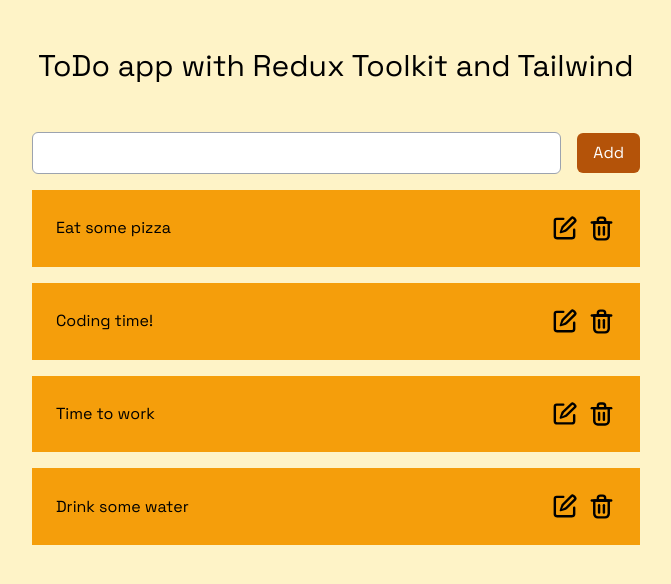
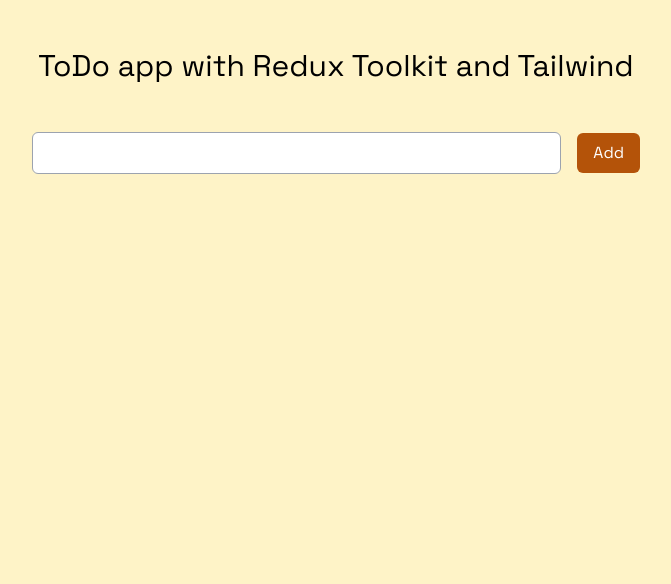
Before and after one commit to linch433/todo-app, a React (Vite) app: page / in a window 1280 px wide. Shown: the top 584 px of the page, without its empty margins (304-975 px from the left). Built offline with nearby package versions, Linux system fonts and the light colour scheme.

Commit message:
Fixed bug with delete action Remove mockData with tasks Add new component with button and icon in it Remove index by map method for array and change key by id

```diff
--- a/src/components/TaskViewComponent.jsx
+++ b/src/components/TaskViewComponent.jsx
@@ -2,11 +2,11 @@
 import {useDispatch} from "react-redux";
 import {deleteTask, updateTask} from "../store/features/taskSlicer.js";
 import PropTypes from "prop-types";
+import ButtonIcon from "../style/ButtonIcon.jsx";
 
 import deleteIcon from '../assets/deleteIcon.svg';
 import doneIcon from '../assets/doneIcon.svg';
 import updateIcon from '../assets/updateIcon.svg';
-
 
 function TaskViewComponent({taskName}) {
   const [newTask, setNewTask] = useState(taskName?.task);
@@ -36,20 +36,26 @@
             setNewTask(e.target.value);
           }}
           className={`${isInputDisabled === true ? `bg-transparent` : `bg-amber-200`}`}/>
-        <button
-          className={`${isInputDisabled === true ? `hidden` : ``}`}
-          onClick={() => handleUpdateTask()}
-        >
-          <img src={doneIcon} alt='Done button' className='w-[1.8rem]'/>
-        </button>
+        <ButtonIcon
+          onClickFunction={handleUpdateTask}
+          srcForImage={doneIcon}
+          alt='Delete button'
+          className={`${isInputDisabled === true ? `hidden` : ``} w-[1.8rem]`}
+        />
       </div>
       <div className='flex justify-center items-center gap-2'>
-        <button onClick={() => handleUpdateTask()}>
-          <img src={updateIcon} alt='Update button' className='w-[1.8rem]'/>
-        </button>
-        <button onClick={() => handleDeleteTask()}>
-          <img src={deleteIcon} alt='Delete button' className='w-[1.8rem]'/>
-        </button>
+        <ButtonIcon
+          onClickFunction={handleUpdateTask}
+          srcForImage={updateIcon}
+          alt='Update button'
+          className='w-[1.8rem]'
+        />
+        <ButtonIcon
+          onClickFunction={handleDeleteTask}
+          srcForImage={deleteIcon}
+          alt='Delete button'
+          className='w-[1.8rem]'
+        />
       </div>
     </div>
   );
--- a/src/data/tasksData.js
+++ /dev/null
@@ -1,18 +0,0 @@
-export const TasksData = [
-  {
-    id: 1,
-    task: "Eat some pizza",
-  },
-  {
-    id: 2,
-    task: "Coding time!",
-  },
-  {
-    id: 3,
-    task: "Time to work",
-  },
-  {
-    id: 4,
-    task: "Drink some water",
-  },
-];
--- a/src/pages/HomePage.jsx
+++ b/src/pages/HomePage.jsx
@@ -43,8 +43,8 @@
             Add
           </button>
         </div>
-        {tasksList.map((item, index) => (
-          <TaskViewComponent key={index} taskName={item}/>
+        {tasksList.map((item) => (
+          <TaskViewComponent key={item.id} taskName={item}/>
         ))}
       </div>
     </div>
--- a/src/store/features/taskSlicer.js
+++ b/src/store/features/taskSlicer.js
@@ -1,8 +1,7 @@
 import {createSlice} from "@reduxjs/toolkit";
-import {TasksData} from '../../data/tasksData.js';
 
 const initialState = {
-  taskAction: TasksData,
+  taskAction: [],
 }
 
 export const taskSlicer = createSlice({
--- /dev/null
+++ b/src/style/ButtonIcon.jsx
@@ -0,0 +1,18 @@
+import PropTypes from "prop-types";
+
+const ButtonIcon = ({srcForImage, onClickFunction, ...otherProps}) => {
+  return (
+    <>
+      <button onClick={() => onClickFunction()}>
+        <img src={srcForImage} {...otherProps}/>
+      </button>
+    </>
+  );
+};
+
+ButtonIcon.propTypes = {
+  srcForImage: PropTypes.string,
+  onClickFunction: PropTypes.func,
+};
+
+export default ButtonIcon;
```
